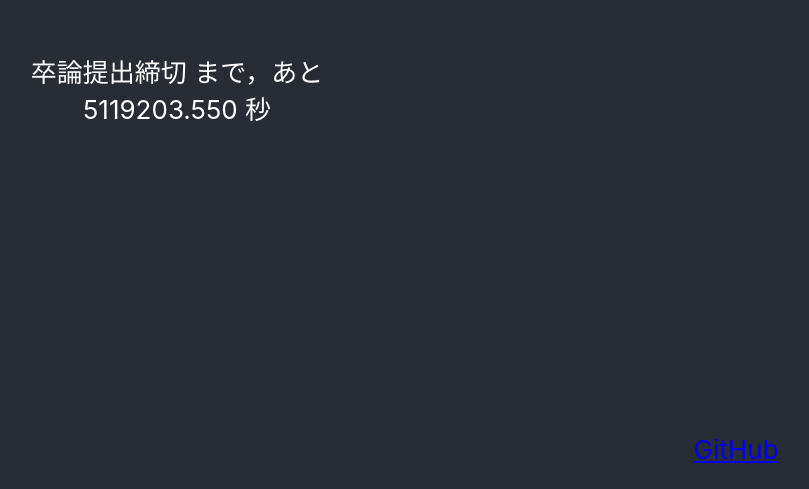
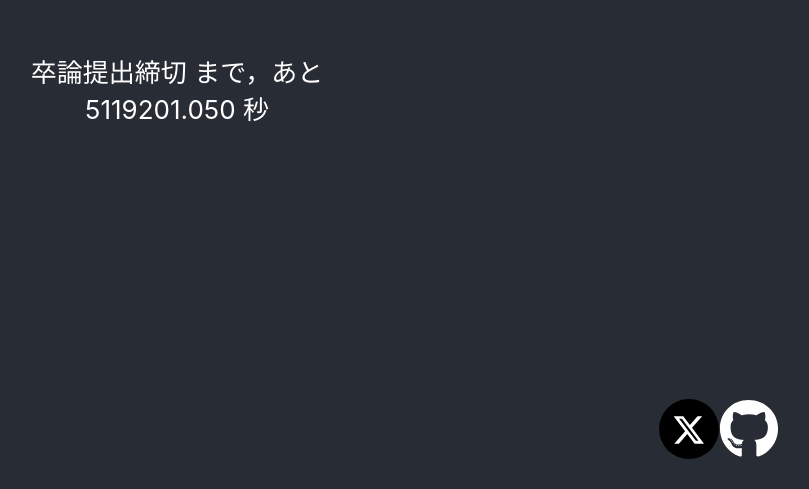
Before and after one commit to oshamashama/owarukana, a React (Create React App) app: page / in a window 1280 px wide. Shown: the part 311-800 px from the top of the page, without its empty margins (463-1272 px from the left). Built offline with nearby package versions, Linux system fonts and the light colour scheme.

Commit message:
add : share

```diff
--- a/package.json
+++ b/package.json
@@ -9,7 +9,9 @@
     "@testing-library/user-event": "^13.5.0",
     "react": "^18.2.0",
     "react-dom": "^18.2.0",
+    "react-icons": "^4.12.0",
     "react-scripts": "5.0.1",
+    "react-share": "^5.0.3",
     "web-vitals": "^2.1.4"
   },
   "scripts": {
--- a/src/App.js
+++ b/src/App.js
@@ -1,6 +1,12 @@
 import './App.css';
 import { useState, useEffect } from 'react'
 import Data from './deadline.json';
+import {
+  TwitterShareButton,
+  XIcon,
+} from "react-share"
+import { FaGithub } from "react-icons/fa"
+import { IconContext } from 'react-icons'
 
 const App = () => {
   const [mode, setMode] = useState(0);
@@ -35,6 +41,9 @@ const App = () => {
     [mode, type]
   );
 
+  const url = 'https://oshamashama.github.io/owarukana/'
+  const content = `${Data.data[type].name} まで，あと${(data / mode_array[mode][0]).toFixed(3)} ${mode_array[mode][1]}`
+
 
   return <>
     <div className="App">
@@ -47,8 +56,15 @@ const App = () => {
         tabIndex="0"
         onClick={() => setMode((mode + 1) % mode_array.length)}> {(data / mode_array[mode][0]).toFixed(3)} {mode_array[mode][1]}
       </div>
+
       <div className='info'>
-        <a href='https://github.com/oshamashama/owarukana/'>GitHub</a>
+        <TwitterShareButton url={url} title={`${content}`} hashtags={['owarukana']}
+        >
+          <XIcon size={60} round />
+        </TwitterShareButton>
+        <a href={'https://github.com/oshamashama/owarukana/'}>
+          <FaGithub size={60} color='#FFFFFF' />
+        </a>
       </div>
     </div >
   </>;
```
Also changed, not shown: 1 other file (tests, documents, lock files or other folders).
